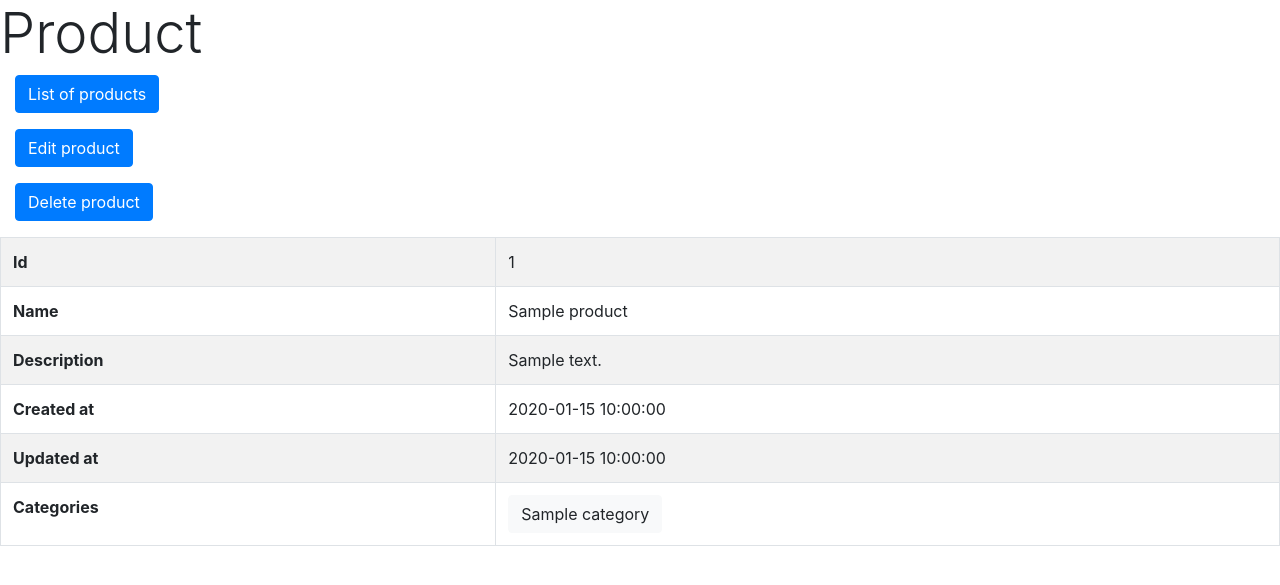
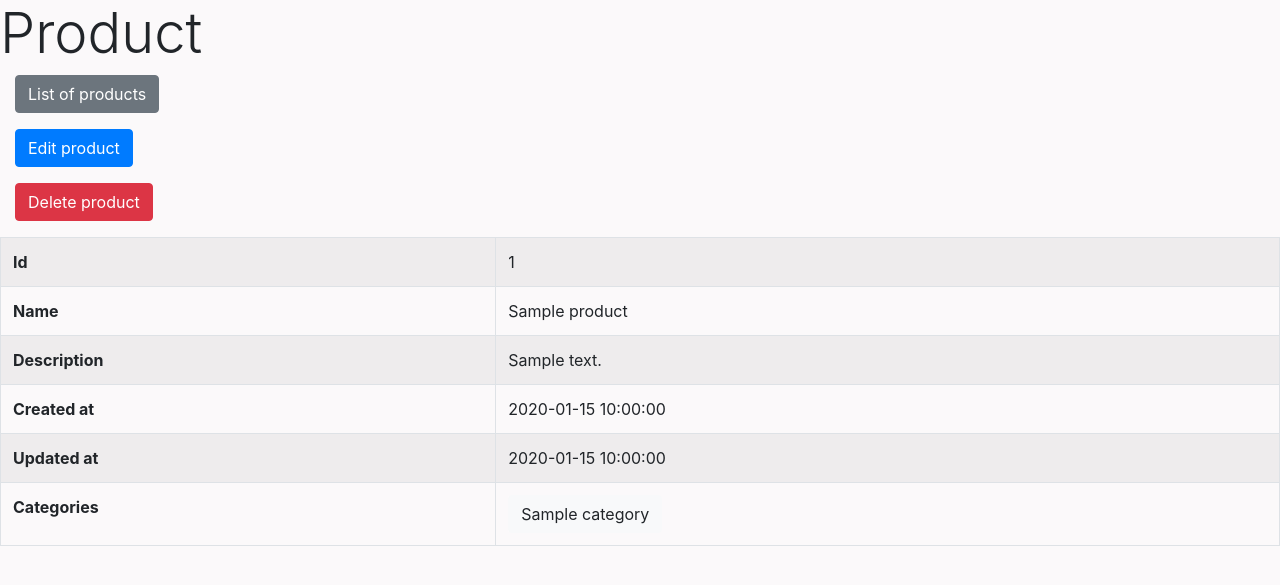
Before and after one commit to weronika3861/Symfony-app, a Symfony app: template templates/product/show.html.twig in a window 1280 px wide. Shown: the top 585 px of the page. Run offline with Twig, Linux system fonts and the light colour scheme; the template is opened without the code that fills it: most values are stand-ins (such as "Sample title", 1, 10 or a date in 2020); some libraries are stand-ins or nearby versions.

Commit message:
create menu navbar and customize homepage

```diff
--- a/templates/base.html.twig
+++ b/templates/base.html.twig
@@ -9,7 +9,13 @@
             <link rel="stylesheet" href="https://cdn.jsdelivr.net/npm/bootstrap@4.3.1/dist/css/bootstrap.min.css" integrity="sha384-ggOyR0iXCbMQv3Xipma34MD+dH/1fQ784/j6cY/iJTQUOhcWr7x9JvoRxT2MZw1T" crossorigin="anonymous">
         {% endblock %}
     </head>
-    <body>
+    <body style="background-color: #fbf9fa;">
+        {% block menu %}
+            <div id="sidebar">
+                {{ render(controller('App\\Controller\\MenuController::menu')) }}
+            </div>
+        {% endblock %}
+
         {% block body %}{% endblock %}
 
         {% block javascripts %}
--- a/templates/homepage/homepage.html.twig
+++ b/templates/homepage/homepage.html.twig
@@ -4,4 +4,10 @@
 
 {% block body %}
     <h3 class="display-4">Homepage</h3>
+    <div class="col-md-4 mb-3">
+        <a class="btn btn-secondary" href="{{ path('product_index') }}">All products</a>
+    </div>
+    <div class="col-md-4 mb-3">
+        <a class="btn btn-secondary" href="{{ path('product_category_index') }}">All categories</a>
+    </div>
 {% endblock %}
--- a/templates/product/_delete_form.html.twig
+++ b/templates/product/_delete_form.html.twig
@@ -1,5 +1,5 @@
 <form method="post" action="{{ path('product_delete', {'id': product.id}) }}"
       onsubmit="return confirm('Are you sure you want to delete this product?');">
     <input type="hidden" name="_token" value="{{ csrf_token('delete' ~ product.id) }}">
-    <button class="btn btn-primary">Delete product</button>
+    <button class="btn btn-danger">Delete product</button>
 </form>
--- a/templates/product/edit.html.twig
+++ b/templates/product/edit.html.twig
@@ -12,6 +12,6 @@
     </div>
 
     <div class="col-md-4 mb-3">
-        <a class="btn btn-primary" href="{{ path('product_index') }}">List of products</a>
+        <a class="btn btn-secondary" href="{{ path('product_index') }}">List of products</a>
     </div>
 {% endblock %}
--- a/templates/product/new.html.twig
+++ b/templates/product/new.html.twig
@@ -8,6 +8,6 @@
     {{ include('product/_form.html.twig') }}
 
     <div class="col-md-4 mb-3">
-        <a class="btn btn-primary" href="{{ path('product_index') }}">List of products</a>
+        <a class="btn btn-secondary" href="{{ path('product_index') }}">List of products</a>
     </div>
 {% endblock %}
--- a/templates/product/show.html.twig
+++ b/templates/product/show.html.twig
@@ -6,7 +6,7 @@
     <h3 class="display-4">Product</h3>
 
     <div class="col-md-4 mb-3">
-        <a class="btn btn-primary" href="{{ path('product_index') }}">List of products</a>
+        <a class="btn btn-secondary" href="{{ path('product_index') }}">List of products</a>
     </div>
     <div class="col-md-4 mb-3">
         <a class="btn btn-primary" href="{{ path('product_edit', {'id': product.id}) }}">Edit product</a>
--- a/templates/product_category/_delete_form.html.twig
+++ b/templates/product_category/_delete_form.html.twig
@@ -1,5 +1,5 @@
 <form method="post" action="{{ path('product_category_delete', {'id': product_category.id}) }}"
       onsubmit="return confirm('Are you sure you want to delete this product category?');">
     <input type="hidden" name="_token" value="{{ csrf_token('delete' ~ product_category.id) }}">
-    <button class="btn btn-primary">Delete product category</button>
+    <button class="btn btn-danger">Delete product category</button>
 </form>
--- a/templates/product_category/edit.html.twig
+++ b/templates/product_category/edit.html.twig
@@ -12,6 +12,6 @@
     </div>
 
     <div class="col-md-4 mb-3">
-        <a class="btn btn-primary" href="{{ path('product_category_index') }}">List of product categories</a>
+        <a class="btn btn-secondary" href="{{ path('product_category_index') }}">List of product categories</a>
     </div>
 {% endblock %}
--- a/templates/product_category/new.html.twig
+++ b/templates/product_category/new.html.twig
@@ -8,6 +8,6 @@
     {{ include('product_category/_form.html.twig') }}
 
     <div class="col-md-4 mb-3">
-        <a class="btn btn-primary" href="{{ path('product_category_index') }}">List of product categories</a>
+        <a class="btn btn-secondary" href="{{ path('product_category_index') }}">List of product categories</a>
     </div>
 {% endblock %}
--- a/templates/product_category/show.html.twig
+++ b/templates/product_category/show.html.twig
@@ -6,7 +6,7 @@
     <h3 class="display-4">Product category</h3>
 
     <div class="col-md-4 mb-3">
-        <a class="btn btn-primary" href="{{ path('product_category_index') }}">List of product categories</a>
+        <a class="btn btn-secondary" href="{{ path('product_category_index') }}">List of product categories</a>
     </div>
     <div class="col-md-4 mb-3">
         <a class="btn btn-primary" href="{{ path('product_category_edit', {'id': product_category.id}) }}">Edit product category</a>
```
Also changed, not shown: src/Controller/MenuController.php (added, +18 -0 lines), templates/menu/_menu.html.twig (added, +19 -0 lines).
